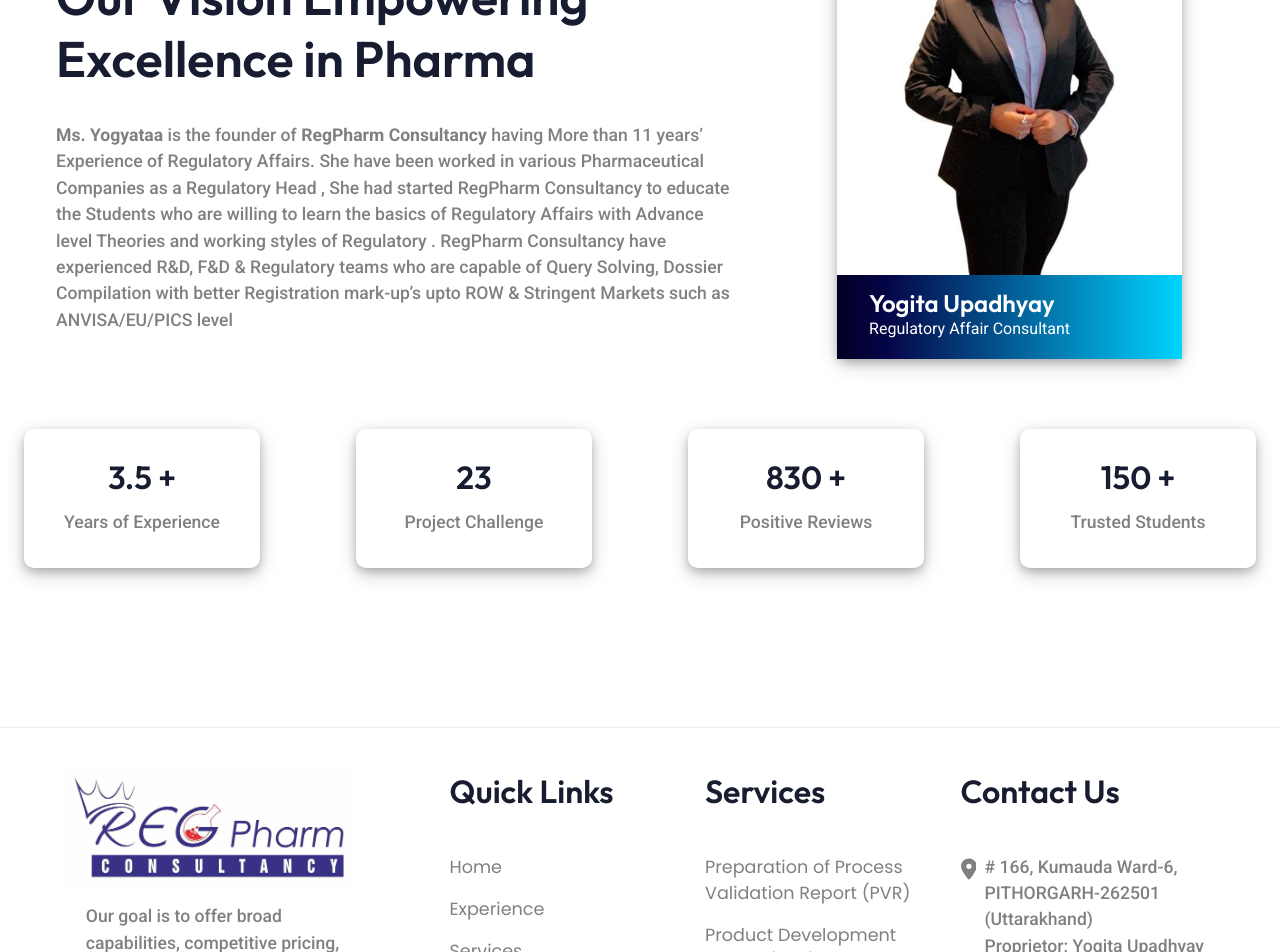
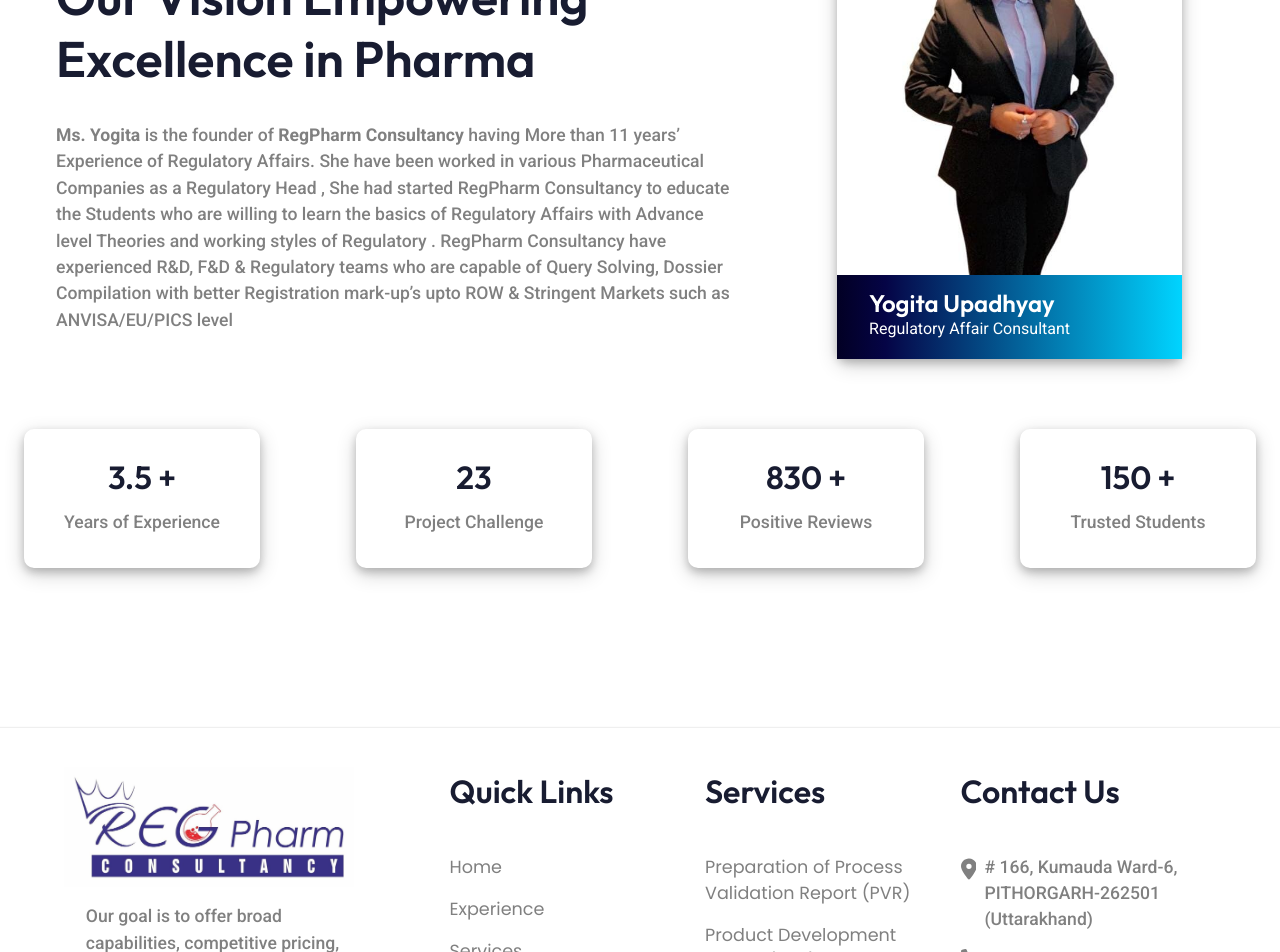
Before and after one commit to JarmanjitSingh/Reg_Pharm_Consultancy, a Next.js app: page /about in a window 1280 px wide. Shown: the part 320-1272 px from the top of the page. Built offline with nearby package versions, Linux system fonts and the light colour scheme.

Commit message:
Text correction changes has been done

```diff
--- a/src/app/about/page.tsx
+++ b/src/app/about/page.tsx
@@ -30,7 +30,7 @@
           </Typography>
 
           <Typography>
-            <strong>Ms. Yogyataa </strong>
+            <strong>Ms. Yogita </strong>
             is the founder of <strong>RegPharm Consultancy</strong> having More
             than 11 years’ Experience of Regulatory Affairs. She have been
             worked in various Pharmaceutical Companies as a Regulatory Head ,
--- a/src/components/footer/footer.tsx
+++ b/src/components/footer/footer.tsx
@@ -135,9 +135,7 @@
                 <Stack direction={"row"} gap={1}>
                   <FaLocationDot size={30} />
                   <Typography>
-                    # 166, Kumauda Ward-6, PITHORGARH-262501 (Uttarakhand){" "}
-                    <br />
-                    Proprietor: Yogita Upadhyay
+                    # 166, Kumauda Ward-6, PITHORGARH-262501 (Uttarakhand)
                   </Typography>
                 </Stack>
 
--- a/src/sections/first-section.tsx
+++ b/src/sections/first-section.tsx
@@ -45,7 +45,7 @@
                 },
               }}
             >
-              Welcome to A RegPharm Consultancy
+              Welcome to RegPharm Consultancy
             </Typography>
 
             <Typography>
--- a/src/sections/third-section.tsx
+++ b/src/sections/third-section.tsx
@@ -74,7 +74,7 @@
       "Biowaiver Reports",
       "Toxicological Studies",
       "Pharmacovigilance Study",
-      "Product Safety Update Reports",
+      "Safety Update Reports",
       "Risk Minimization Plan",
     ],
   },
```
